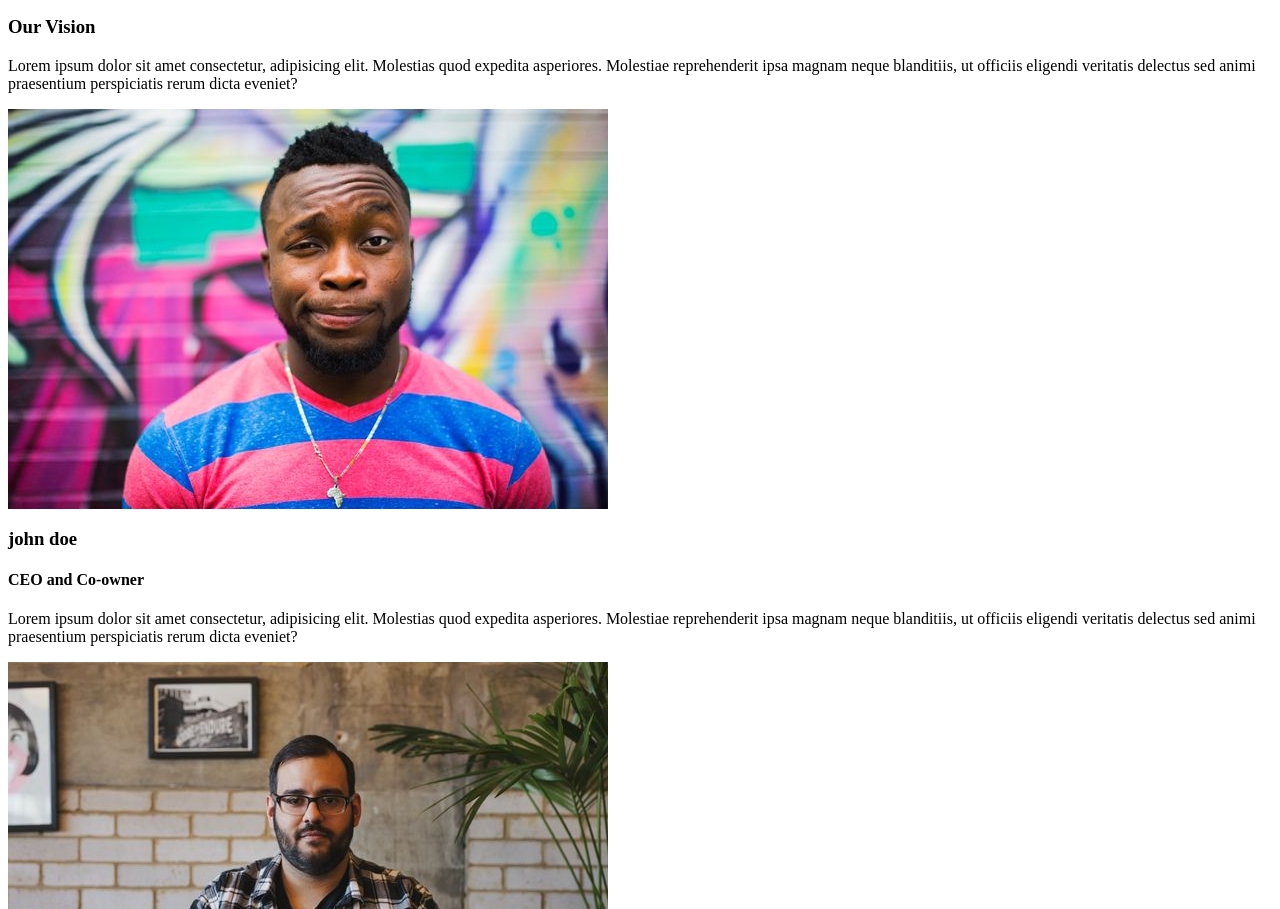
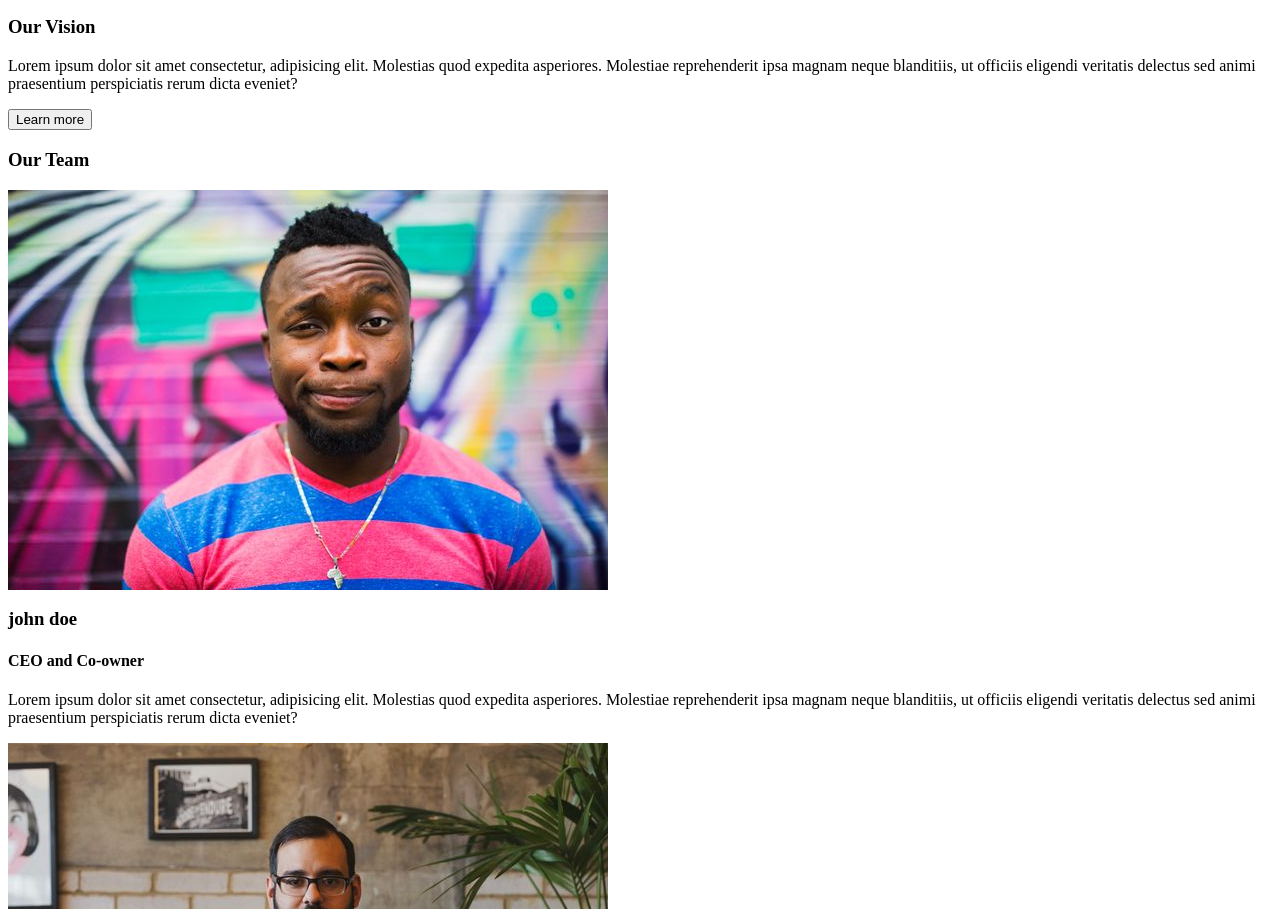
Before and after one commit to aartiaarti2003/aartiaarti2003.github.io, a plain HTML site: page Final project/index.html in a window 1280 px wide. Shown: the part 3962-4871 px from the top of the page. Drawn offline with Linux system fonts and the light colour scheme.

Commit message:
final submission

```diff
--- a/Final project/index.html
+++ b/Final project/index.html
@@ -77,9 +77,12 @@
                      <h3>Our Vision</h3>
                     <p>Lorem ipsum dolor sit amet consectetur, adipisicing elit. Molestias quod expedita asperiores. Molestiae reprehenderit ipsa magnam neque blanditiis,
                     ut officiis eligendi veritatis delectus sed animi praesentium perspiciatis rerum dicta eveniet?</p>
+                    <button type="button">Learn more</button>
               </div>
 
                     <div class="wrapper">
+                        <h3>Our Team</h3>
+                    </div>
                         <img src="images/john.jpg" alt="john">
                              <h3>john doe</h3>
                              <h4>CEO and Co-owner</h4>
```
